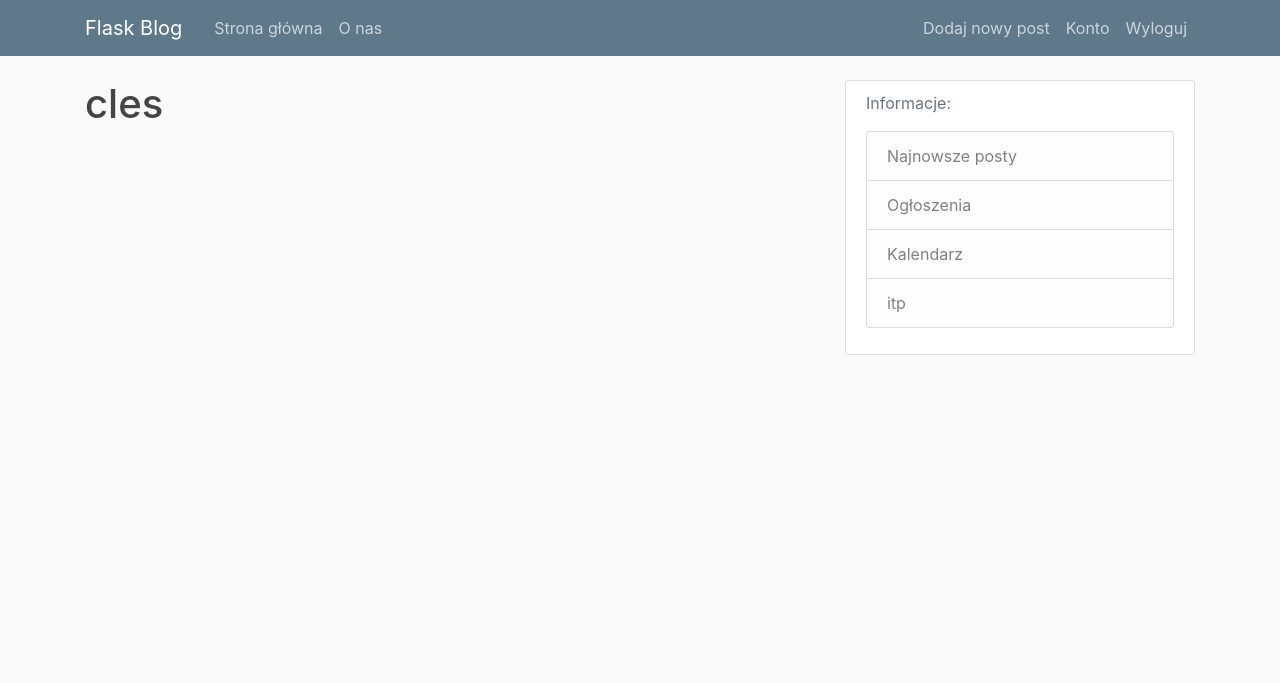
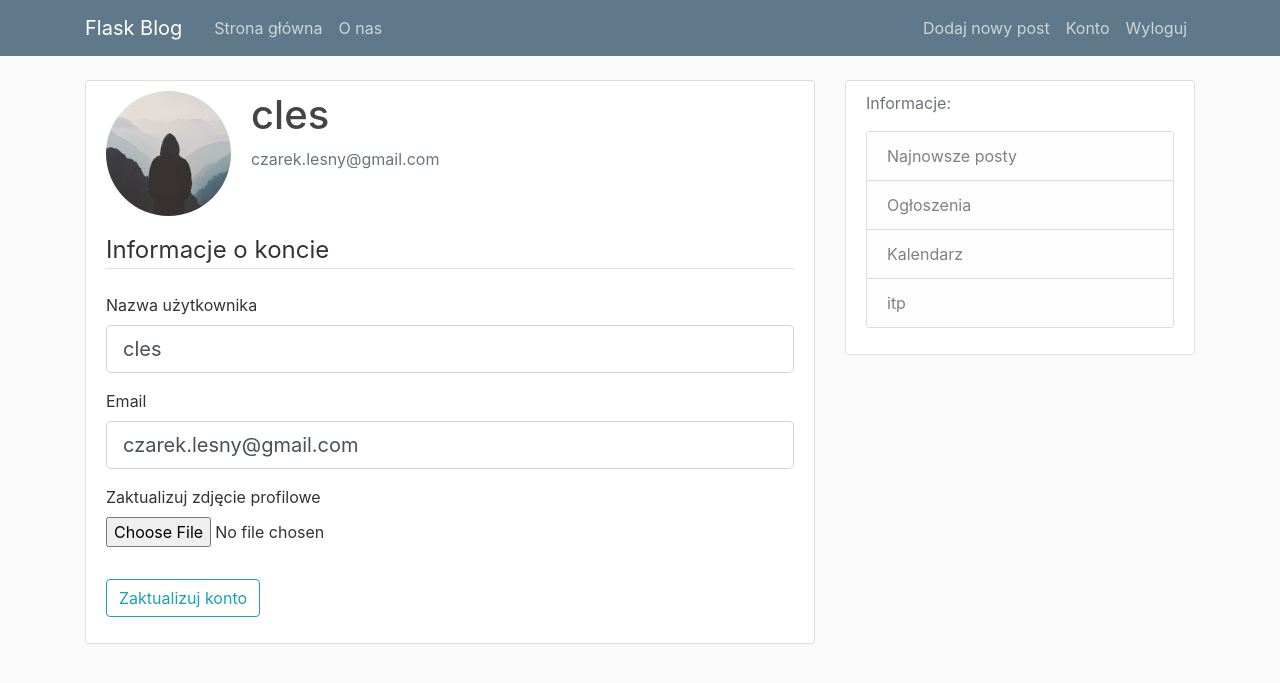
Before and after one commit to CezaryLesny/flask-blogapp, a Flask app: page /account in a window 1280 px wide. Shown: the top 683 px of the page. Run offline with Flask 2, Linux system fonts and the light colour scheme; a user stored in the database is signed in; some libraries are stand-ins or nearby versions.

Commit message:
final result

```diff
--- a/blogapp/forms.py
+++ b/blogapp/forms.py
@@ -1,18 +1,20 @@
 from flask_wtf import FlaskForm
+from flask_wtf.file import FileField, FileAllowed
+from flask_login import current_user
 from wtforms import StringField, PasswordField, SubmitField, BooleanField, TextAreaField
 from wtforms.validators import DataRequired, Length, Email, EqualTo, ValidationError
 from blogapp.models import User
 
 
 class RegistrationForm(FlaskForm):
-    username = StringField('Username',
+    username = StringField('Nazwa użytkownika',
                            validators=[DataRequired(), Length(min=2, max=20)])
     email = StringField('Email',
                         validators=[DataRequired(), Email()])
-    password = PasswordField('Password', validators=[DataRequired()])
-    confirm_password = PasswordField('Confirm Password',
+    password = PasswordField('Hasło', validators=[DataRequired()])
+    confirm_password = PasswordField('Potwierdź hasło ',
                                      validators=[DataRequired(), EqualTo('password')])
-    submit = SubmitField('Sign Up')
+    submit = SubmitField('Zarejestruj się')
 
     def validate_username(self, username):
         user = User.query.filter_by(username=username.data).first()
@@ -27,11 +29,31 @@ class RegistrationForm(FlaskForm):
 class LoginForm(FlaskForm):
     email = StringField('Email',
                         validators=[DataRequired(), Email()])
-    password = PasswordField('Password', validators=[DataRequired()])
-    remember = BooleanField('Remember Me')
-    submit = SubmitField('Login')
+    password = PasswordField('Hasło', validators=[DataRequired()])
+    remember = BooleanField('Zapamiętaj mnie')
+    submit = SubmitField('Zaloguj')
 
 class PostForm(FlaskForm):
     title = StringField('Tytuł', validators=[DataRequired()])
     content = TextAreaField('Treść', validators=[DataRequired()])
     submit = SubmitField('Utwórz')
+
+class UpdateAccountForm(FlaskForm):
+    username = StringField('Nazwa użytkownika',
+                           validators=[DataRequired(), Length(min=2, max=20)])
+    email = StringField('Email',
+                        validators=[DataRequired(), Email()])
+    picture = FileField('Zaktualizuj zdjęcie profilowe', validators=[FileAllowed(['jpg', 'png'])])
+    submit = SubmitField('Zaktualizuj konto')
+
+    def validate_username(self, username):
+        if username.data != current_user.username:
+            user = User.query.filter_by(username=username.data).first()
+            if user:
+                raise ValidationError('Ten login jest już zajęty, proszę wybrać inny.')
+
+    def validate_email(self, email):
+        if email.data != current_user.email:
+            user = User.query.filter_by(email=email.data).first()
+            if user:
+                raise ValidationError('Ten e-mail jest już w użyciu.')
--- a/blogapp/routes.py
+++ b/blogapp/routes.py
@@ -1,6 +1,9 @@
+import os
+import secrets
+from PIL import Image
 from flask import render_template, url_for, flash, redirect, request, abort
 from blogapp import app, db, bcrypt
-from blogapp.forms import RegistrationForm, LoginForm, PostForm
+from blogapp.forms import RegistrationForm, LoginForm, PostForm, UpdateAccountForm
 from blogapp.models import User, Post
 from flask_login import login_user, current_user, logout_user, login_required
 
@@ -49,10 +52,37 @@ def logout():
     logout_user()
     return redirect(url_for('home'))
 
-@app.route('/account')
+def save_picture(form_picture):
+    random_hex = secrets.token_hex(8)
+    _, f_ext = os.path.splitext(form_picture.filename)
+    picture_fn = random_hex + f_ext
+    picture_path = os.path.join(app.root_path, 'static/profile_pics', 'picture_fn')
+
+    output_size = (125, 125)
+    i = Image.open(form_picture)
+    i.thumbnail(output_size)
+    i.save(picture_path)
+
+    return picture_fn
+
+@app.route('/account', methods=['GET', 'POST'])
 @login_required
 def account():
-    return render_template('account.html', title='Account')
+    form = UpdateAccountForm()
+    if form.validate_on_submit():
+        if form.picture.data:
+            picture_file = save_picture(form.picture.data)
+            current_user.image_file = picture_file
+        current_user.username = form.username.data
+        current_user.email = form.email.data
+        db.session.commit()
+        flash('Twoje konto zostało zaktualizowane!', 'success')
+        return redirect(url_for('account'))
+    elif request.method == 'GET' :
+        form.username.data = current_user.username
+        form.email.data = current_user.email
+    image_file = url_for('static', filename='profile_pics/' + current_user.image_file)
+    return render_template('account.html', title='Account', image_file=image_file, form=form)
 
 @app.route("/post/new", methods=['GET', 'POST'])
 @login_required
--- a/blogapp/static/main.css
+++ b/blogapp/static/main.css
@@ -30,6 +30,8 @@ body {
     border: 1px solid #dddddd;
     border-radius: 3px;
     margin-bottom: 20px;
+    white-space: normal !important;
+    word-wrap: break-word;
   }
 
   .article-title {
@@ -42,7 +44,8 @@ body {
   }
 
   .article-content {
-    white-space: pre-line;
+    white-space: normal !important;
+    word-wrap: break-word;
   }
 
   .article-img {
@@ -78,3 +81,8 @@ body {
   .account-heading {
     font-size: 2.5rem;
   }
+
+  .break-word {
+    white-space: normal !important;
+    word-wrap: break-word;
+ }
--- a/blogapp/templates/account.html
+++ b/blogapp/templates/account.html
@@ -1,4 +1,57 @@
 {% extends "layout.html" %}
 {% block content %}
-     <h1>{{ current_user.username }}</h1>
+    <div class="content-section">
+      <div class="media">
+        <img class="rounded-circle account-img" src="{{ image_file }}">
+        <div class="media-body">
+          <h2 class="account-heading">{{ current_user.username }}</h2>
+          <p class="text-secondary">{{ current_user.email }}</p>
+        </div>
+      </div>
+          <form method="POST" action="" enctype="multipart/form-data">
+              {{ form.hidden_tag() }}
+              <fieldset class="form-group">
+                  <legend class="border-bottom mb-4">Informacje o koncie</legend>
+                  <div class="form-group">
+                      {{ form.username.label(class="form-control-label") }}
+
+                      {% if form.username.errors %}
+                          {{ form.username(class="form-control form-control-lg is-invalid") }}
+                          <div class="invalid-feedback">
+                              {% for error in form.username.errors %}
+                                  <span>{{ error }}</span>
+                              {% endfor %}
+                          </div>
+                      {% else %}
+                          {{ form.username(class="form-control form-control-lg") }}
+                      {% endif %}
+                  </div>
+                  <div class="form-group">
+                      {{ form.email.label(class="form-control-label") }}
+                      {% if form.email.errors %}
+                          {{ form.email(class="form-control form-control-lg is-invalid") }}
+                          <div class="invalid-feedback">
+                              {% for error in form.email.errors %}
+                                  <span>{{ error }}</span>
+                              {% endfor %}
+                          </div>
+                      {% else %}
+                          {{ form.email(class="form-control form-control-lg") }}
+                      {% endif %}
+                  </div>
+                  <div class="form-group">
+                    {{ form.picture.label() }}
+                    {{ form.picture(class="form-control-file") }}
+                    {% if form.picture.errors %}
+                         {% for error in form.email.errors %}
+                              <span class="text-danger">{{ error }}</span></br>
+                         {% endfor %}
+                    {% endif %}
+                  </div>
+              </fieldset>
+              <div class="form-group">
+                  {{ form.submit(class="btn btn-outline-info") }}
+              </div>
+          </form>
+    </div>
 {% endblock content %}
--- a/blogapp/templates/home.html
+++ b/blogapp/templates/home.html
@@ -8,7 +8,7 @@
               <small class="text-muted">{{ post.date_posted.strftime('%d-%m-%Y') }}</small>
             </div>
             <h2><a class="article-title" href="{{ url_for('post', post_id=post.id) }}">{{ post.title }}</a></h2>
-            <p class="article-content">{{ post.content }}</p>
+            <p class="article-content break-word">{{ post.content }}</p>
           </div>
         </article>
     {% endfor %}
--- a/blogapp/templates/post.html
+++ b/blogapp/templates/post.html
@@ -13,7 +13,7 @@
         {% endif %}
       </div>
       <h2 class="article-title">{{ post.title }}</h2>
-      <p class="article-content">{{ post.content }}</p>
+      <p class="article-content break-word">{{ post.content }}</p>
     </div>
   </article>
 <!-- Modal -->
```
Also changed, not shown: blogapp/site.db, blogapp/static/profile_pics/default.jpg (added), 3 other files.
